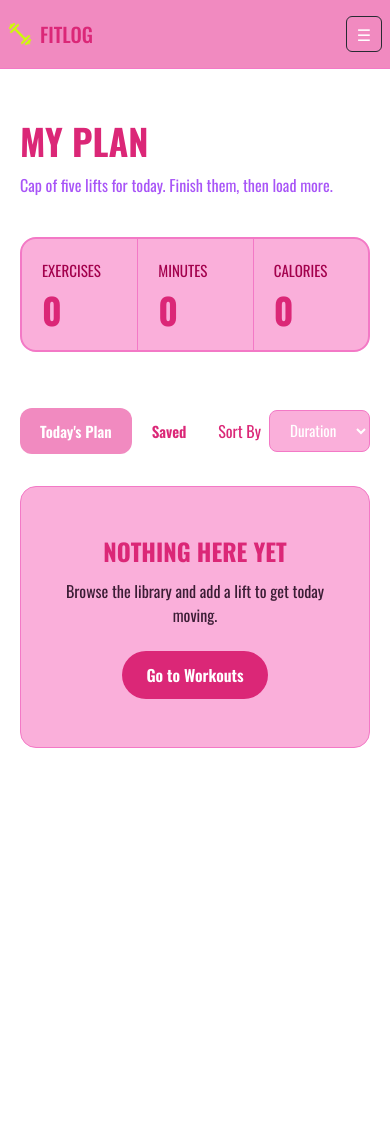
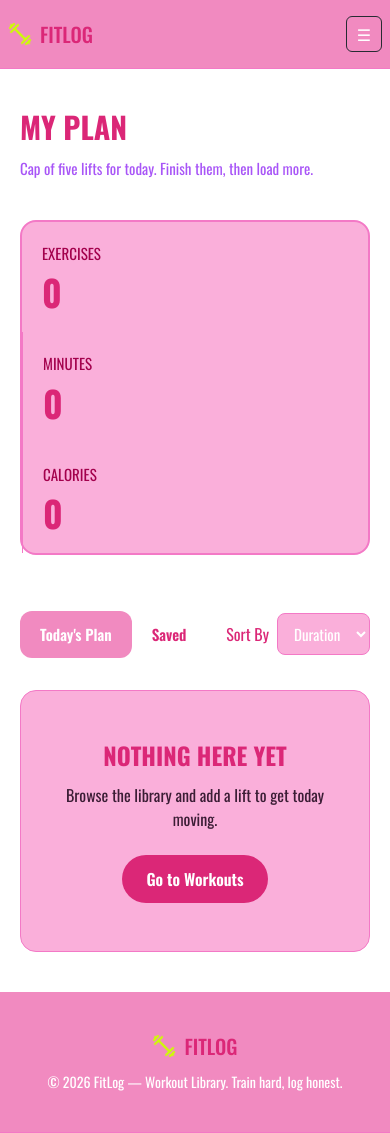
Before and after one commit to tasmiachowdhury1/fit-log, a Next.js app in the folder fit-log/: page /plan in a window 390 px wide. Before the commit the page ends 913 px from the top, so only its background shows below. Built offline with nearby package versions, Linux system fonts and the light colour scheme.

Commit message:
eighth commit

```diff
--- /dev/null
+++ b/fit-log/src/app/components/footer.tsx
@@ -0,0 +1,22 @@
+import React from 'react';
+import Link from 'next/link';
+import Image from 'next/image';
+
+const Footer = () => {
+    return (
+        <div className='border-b border-(--border) bg-(--primary)'>
+            <div className='flex flex-col gap-3 sm:flex-row mx-auto max-w-7xl  justify-between px-8 py-10 items-center'>
+                <Link href="/components" className='flex items-center gap-2'>
+                    <Image src="/logo.png" alt='Fit Log' width={20}
+                        height={20}
+                        className='h-6 w-6'
+                    />
+                    <span className='text-xl text-(--primary-dark) font-medium'>FITLOG</span>
+                </Link>
+                <p className='text-sm text-white'>© 2026 FitLog — Workout Library. Train hard, log honest.</p>
+            </div>
+        </div>
+    );
+};
+
+export default Footer;
--- a/fit-log/src/app/components/hero.tsx
+++ b/fit-log/src/app/components/hero.tsx
@@ -4,7 +4,7 @@ import Link from "next/link";
 const HeroSection = () => {
     return (
         <section className="mt-10 max-w-[1600px] mx-auto bg-(--primary-soft) rounded-2xl">
-            <div className=" grid items-center gap-12 px-6 py-16 sm:px-8 grid-cols-2 lg:px-8 md:py-24">
+            <div className=" grid grid-cols-1 md:grid-cols-2 items-center justify-between gap-12 px-6 py-16 sm:px-8 lg:px-8 md:py-24">
                 <div>
                     <p className="text-sm font-semibold text-(--primary-dark)">
                         WORKOUT LIBRARY
@@ -22,8 +22,8 @@ const HeroSection = () => {
                         className="mt-7 inline-block rounded-2xl bg-(--primary-dark) px-6 py-3 text-sm font-semibold  text-white hover:bg-(--primary)">BROWSE WORKOUTS
                     </Link>
                 </div>
-                <div className="relative flex justify-center lg:justify-end">
-                    <div className="relative h-full w-full max-w-md sm:h-95">
+                <div className="relative">
+                    <div className="relative h:64 ml-auto w-full max-w-md sm:h-95">
                         <Image
                             src="/banner.png"
                             alt="Working out"
--- a/fit-log/src/app/layout.tsx
+++ b/fit-log/src/app/layout.tsx
@@ -1,22 +1,23 @@
-import type { Metadata } from "next";
-import { Oswald } from "next/font/google";
-import "./globals.css";
-import Navbar from "./components/Navbar";
-import { WorkoutProvider } from "./context/WorkoutContext";
-import { Toaster } from "react-hot-toast";
+import type { Metadata } from "next"
+import { Oswald } from "next/font/google"
+import "./globals.css"
+import Navbar from "./components/Navbar"
+import { WorkoutProvider } from "./context/WorkoutContext"
+import { Toaster } from "react-hot-toast"
+import Footer from "./components/footer"
 
 
 
 const oswald = Oswald({
   subsets: ["latin"],
   weight: ["400", "500", "600", "700"],
-});
+})
 
 
 export const metadata: Metadata = {
   title: "FitLog",
   description: "Generated by create next app",
-};
+}
 
 export default function RootLayout({ children }: Readonly<{ children: React.ReactNode }>) {
   return (
@@ -29,8 +30,9 @@ export default function RootLayout({ children }: Readonly<{ children: React.Reac
           {children}
           <Toaster position="top-right" />
         </WorkoutProvider>
+        <Footer />
       </body>
 
     </html>
-  );
+  )
 }
--- a/fit-log/src/app/plan/page.tsx
+++ b/fit-log/src/app/plan/page.tsx
@@ -1,9 +1,9 @@
-"use client";
+"use client"
 import React from 'react'
 import { useWorkout } from '../context/WorkoutContext'
-import Link from 'next/link';
-import { useState } from 'react';
-import toast from "react-hot-toast";
+import Link from 'next/link'
+import { useState } from 'react'
+import toast from "react-hot-toast"
 
 const planPage = () => {
     const { plan, saved, removeFromPlan, removeFromSaveWorkout } = useWorkout()
@@ -43,17 +43,17 @@ const planPage = () => {
 
                 <div>
 
-                    <h1 className="mt-3 text-4xl font-bold text-(--primary-dark)">
+                    <h1 className="text-3xl font-bold text-(--primary-dark) sm:text-3xl">
                         MY PLAN
                     </h1>
 
-                    <p className="mt-3 text-(--purple)">
+                    <p className="mt-3 text-(--purple) text-[15px] sm:text-base">
                         Cap of five lifts for today. Finish them, then load more.
                     </p>
                 </div>
 
 
-                <div className="mt-10 grid grid-cols-3 rounded-2xl border-2 border-(--border) bg-(--card)">
+                <div className="mt-10 grid grid-cols-1 rounded-2xl border-2 border-(--border) bg-(--card) sm:grid-cols-3">
 
                     <div className="p-5">
                         <p className="text-[15px] text-pink-800">
@@ -113,16 +113,16 @@ const planPage = () => {
                                 Saved
                             </button>
                         </div>
-                        <div className="flex items-center gap-2">
+                        <div className="flex items-center gap-2 justify-between sm:justify-end">
 
-                            <span className="text-[16px] text-(--primary-dark)">
+                            <span className="text-[16px] text-(--primary-dark) sm:text-base">
                                 Sort By
                             </span>
 
                             <select
                                 value={sortBy}
                                 onChange={(e) => setSortBy(e.target.value)}
-                                className="rounded-lg border border-(--border) bg-(--card) px-4 py-2 text-[15px] text-white"
+                                className="rounded-lg border border-(--border) bg-(--card) px-3 py-2 text-[15px] text-white sm:px-4"
 
                             >
                                 <option value="duration">
@@ -170,7 +170,7 @@ const planPage = () => {
 
                                 <div
                                     key={workout.id}
-                                    className="flex items-center justify-between rounded-2xl border border-(--border) bg-(--card) p-3">
+                                    className="flex flex-col sm:flex-row  items-center justify-between rounded-2xl border border-(--border) bg-(--card) p-3">
 
                                     <div className="flex items-center gap-4">
 
@@ -224,7 +224,7 @@ const planPage = () => {
 
                                                 onClick={() => {
                                                     removeFromPlan(workout.id)
-                                                    toast.success(`${workout.name} marked as done!`);
+                                                    toast.success(`${workout.name} marked as done!`)
                                                 }}
                                                 className="cursor-pointer rounded-full bg-(--primary-dark) px-5 py-2 text-[15px] font-semibold text-white hover:bg-(--primary)"
                                             >
@@ -239,7 +239,7 @@ const planPage = () => {
                                                 <button
                                                     onClick={() => {
                                                         removeFromSaveWorkout(workout.id)
-                                                        toast.success(`${workout.name} removed from saved!`);
+                                                        toast.success(`${workout.name} removed from saved!`)
                                                     }}
                                                     className="cursor-pointer px-2 text-xl font-bold text-(--muted) hover:text-(--primary-dark)"
 
```
Also changed, not shown: fit-log/src/app/components/Navbar.tsx (+15 -15 lines).
